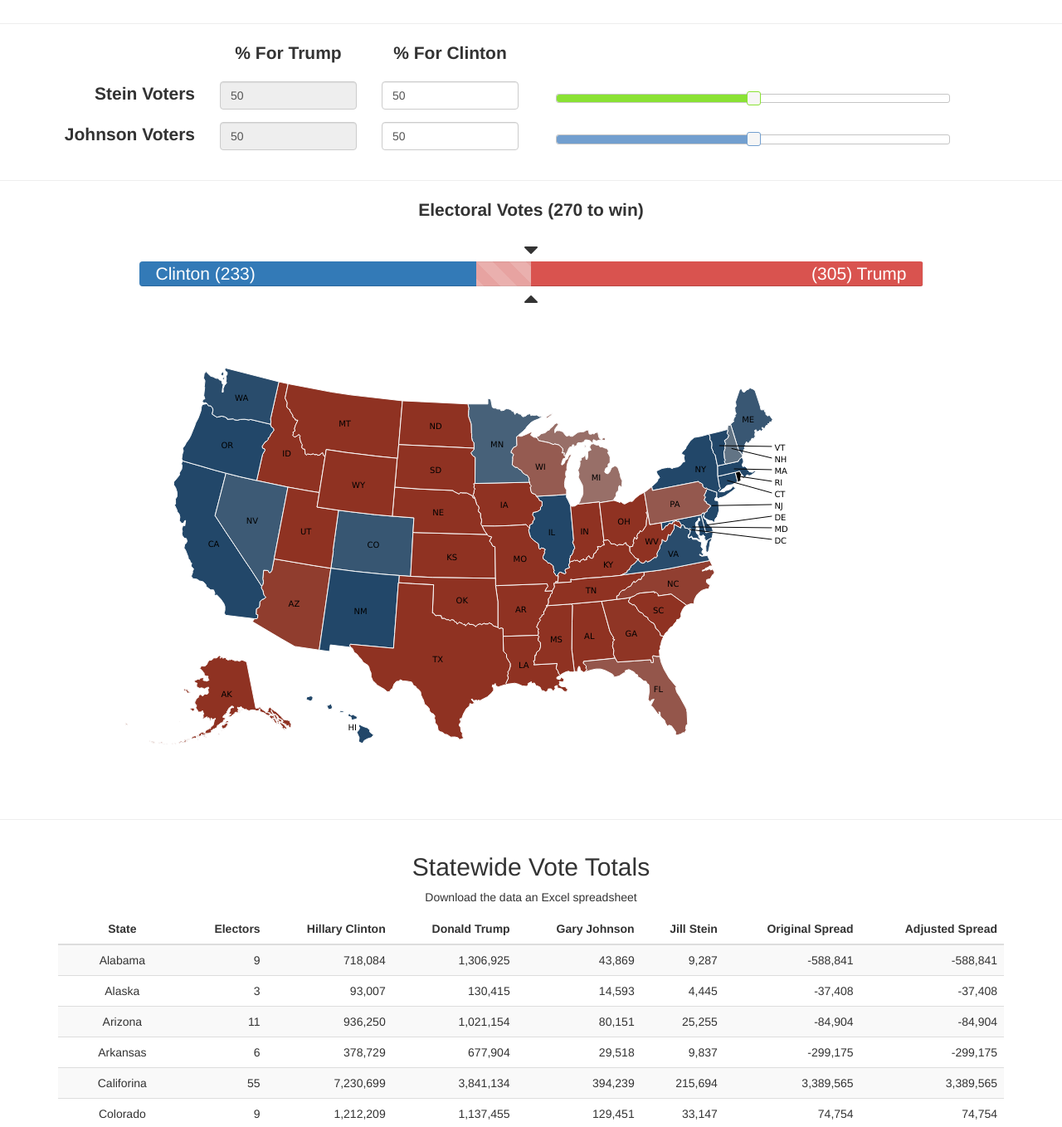
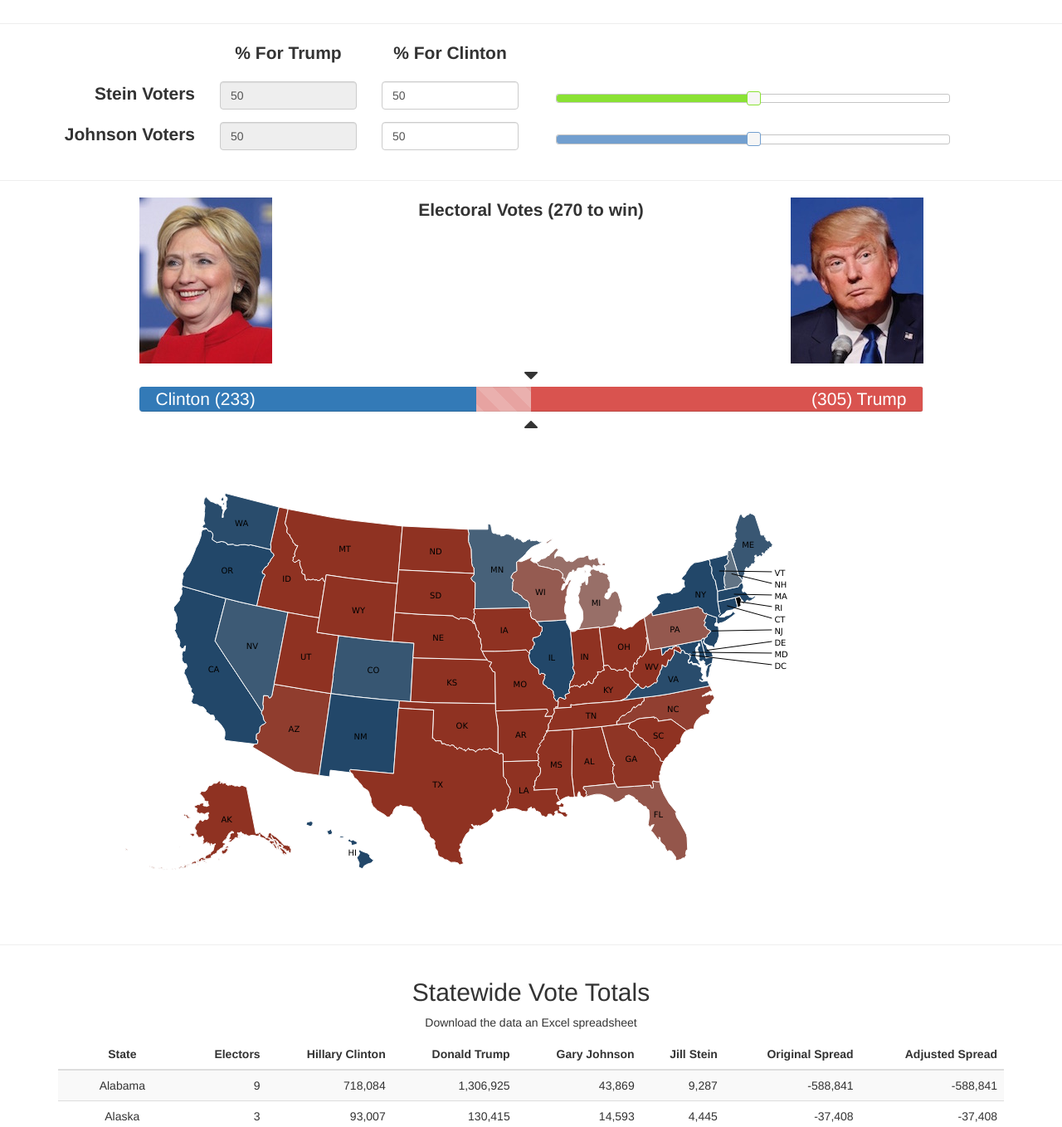
Before and after one commit to zelaznik/us_map, a PHP site: page /index.html in a window 1280 px wide. Shown: the part 455-1813 px from the top of the page at 83% size. Run offline with PHP 8.4, Linux system fonts and the light colour scheme; some libraries are stand-ins or nearby versions.

Commit message:
Added smaller images of Trump and Clinton.

```diff
--- a/index.html
+++ b/index.html
@@ -143,9 +143,16 @@
     <hr />
 
     <div class="container">
-      <div class="row text-center">
-        <p class="lead"><strong>Electoral Votes (270 to win)</strong></p>
-        <p id="electoral_debugger"></p>
+      <div class="row">
+        <div class="col col-xs-offset-1 col-xs-3 text-left">
+          <img src="images/clinton.jpg" class="rounded float-xs-left" alt="Hillary Clinton">
+        </div>
+        <div class="col col-xs-4 text-center">
+          <p class="lead"><strong>Electoral Votes (270 to win)</strong></p>
+        </div>
+        <div class="col col-xs-3 text-right">
+          <img src="images/trump.jpg"   class="rounded float-xs-right" alt="Donald Trump">
+        </div>
       </div>
 
       <div class="row text-center">
--- a/stylesheets/styles.css
+++ b/stylesheets/styles.css
@@ -1,3 +1,19 @@
+body {
+  font-family: Arial, Helvetica, sans-serif;
+}
+
+table {
+  font-size: 1em;
+}
+
+.ui-draggable, .ui-droppable {
+  background-position: top;
+}
+
+.candidate-loser {
+  filter: grayscale(100%);
+}
+
 #interactive_electoral_map {
     position: relative;
     width: 1000px;
```
Also changed, not shown: images/clinton.jpg, images/trump.jpg.
